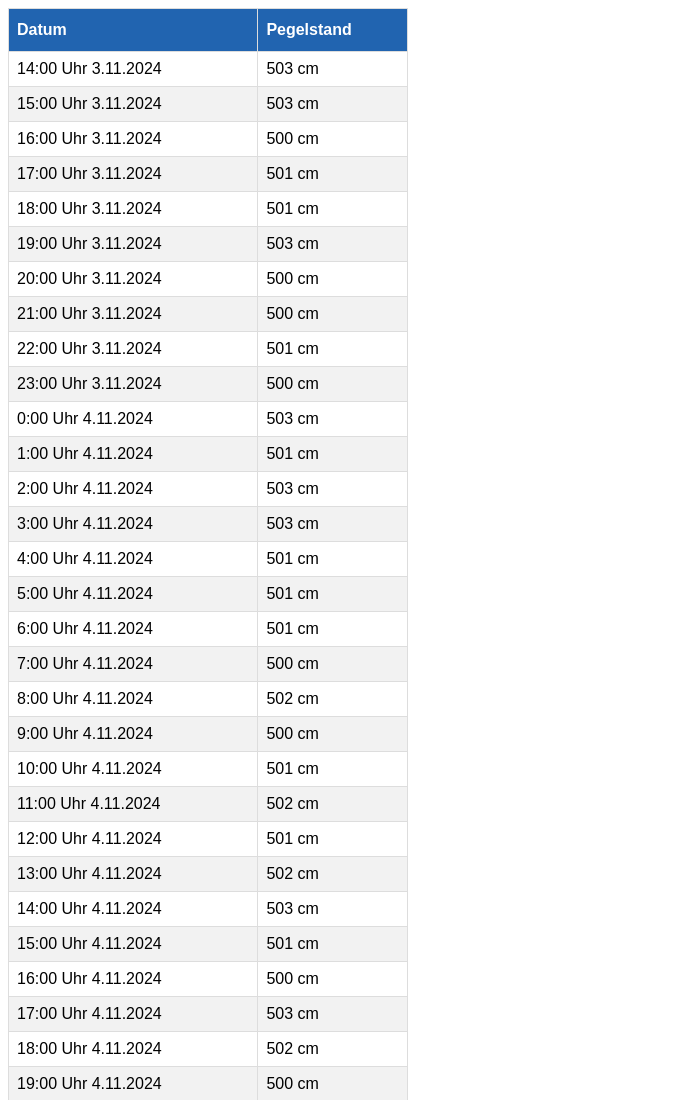
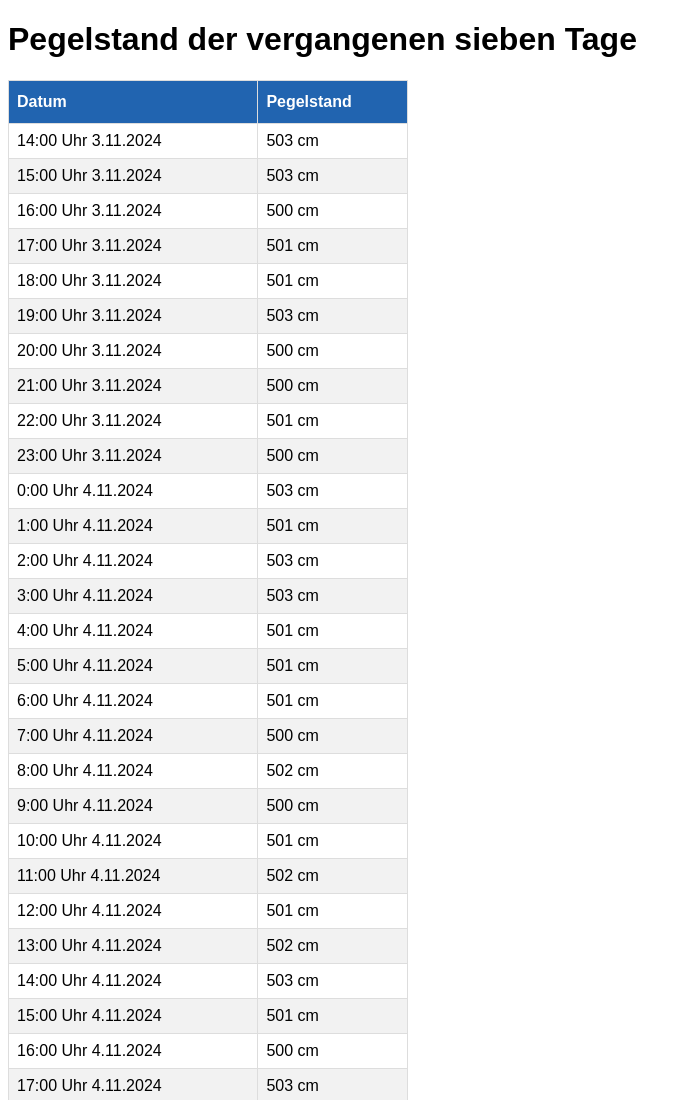
Before and after one commit to jakowidhalm/pegelalarm-wcag, a website: page public/table.html in a window 1280 px wide. Shown: the top 1100 px of the page, without its empty margins (0-691 px from the left). Drawn offline with Linux system fonts and the light colour scheme.

Commit message:
[TASK] added h1 to table

```diff
--- a/public/table.html
+++ b/public/table.html
@@ -9,6 +9,7 @@
 		<link rel="stylesheet" href="assets/style.min.css" />
 	</head>
 	<body>
+		<h1>Pegelstand der vergangenen sieben Tage</h1>
 		<div id="myTable"></div>
 	</body>
 </html>
```
